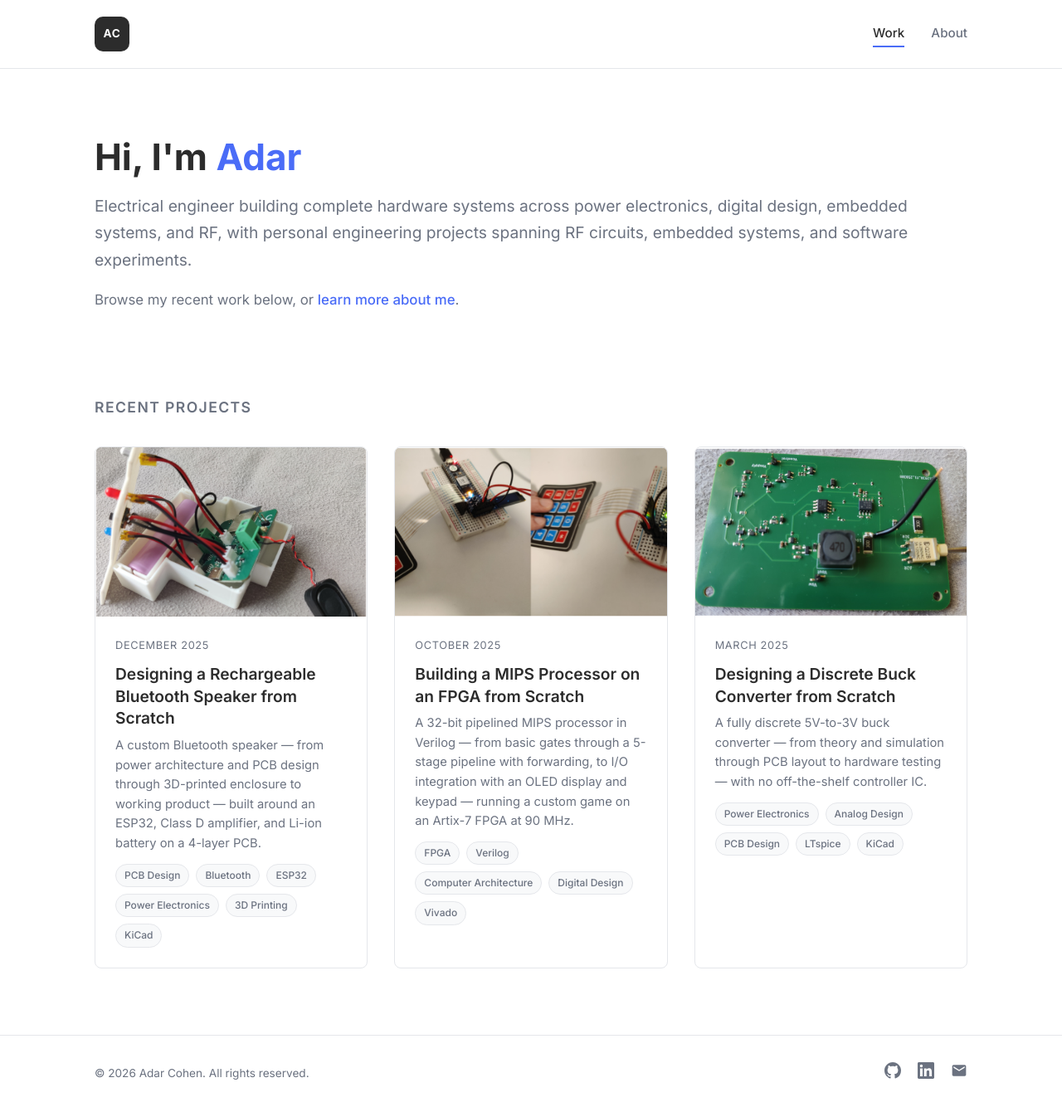
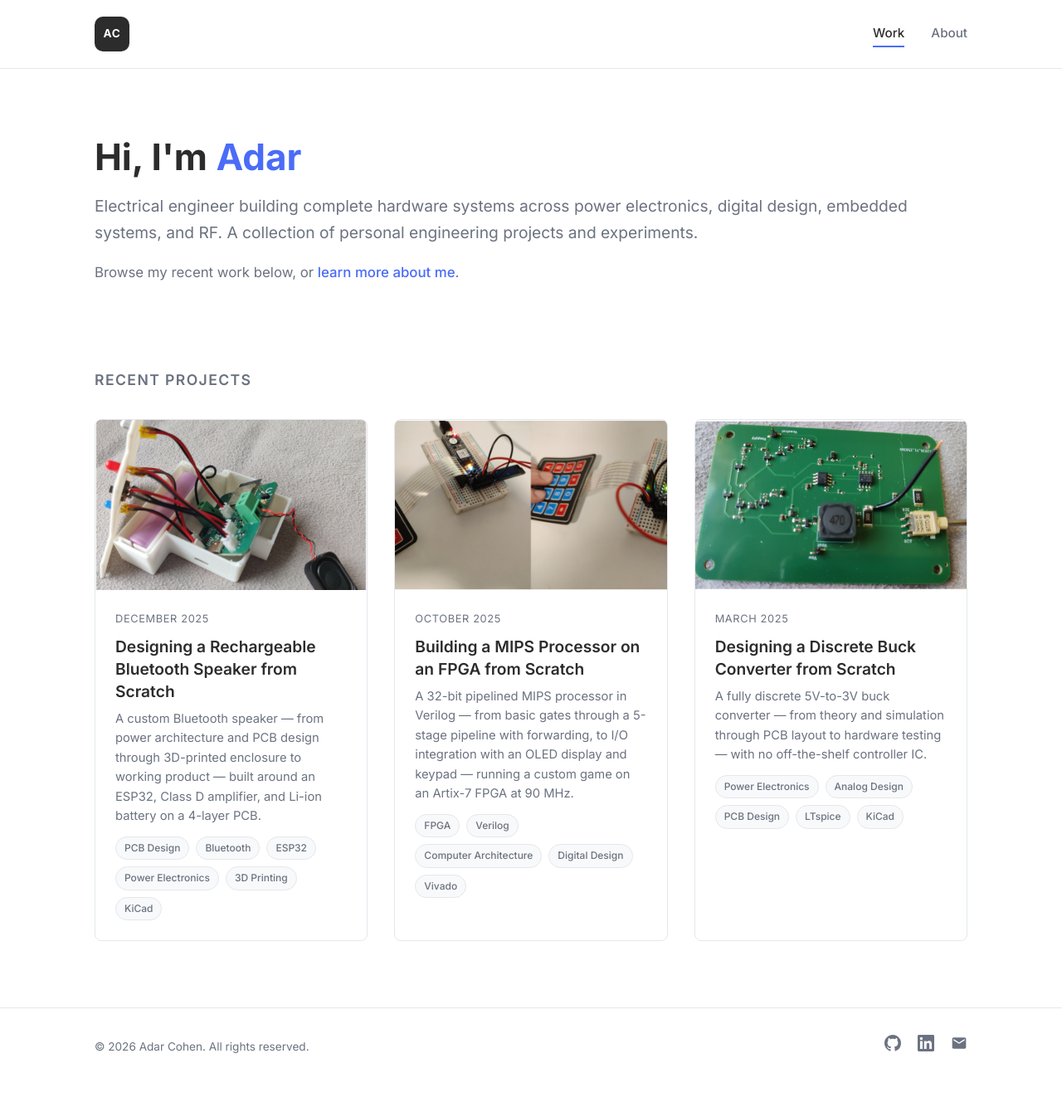
Before and after one commit to theadarcohen/Blog, a Jekyll site: the page built from index.html, in a window 1280 px wide and 1340 px high. Shown: the whole window at 83% size. Built offline with Jekyll 4.4.1, drawn with Linux system fonts in a browser that asks for light colours.

Commit message:
Revise site description for clarity and completeness
Updated the description to include a collection of personal engineering projects and experiments.

```diff
--- a/_config.yml
+++ b/_config.yml
@@ -5,7 +5,7 @@
 # Update these values with your own information.
 
 title: "Adar Cohen"
-description: "Electrical engineer building complete hardware systems across power electronics, digital design, embedded systems, and RF, with personal engineering projects spanning RF circuits, embedded systems, and software experiments."
+description: "Electrical engineer building complete hardware systems across power electronics, digital design, embedded systems, and RF. A collection of personal engineering projects and experiments."
 url: "https://leoac1.github.io"
 baseurl: "/Blog" # Subpath because repo is named "Blog", not "leoac1.github.io"
 
```
